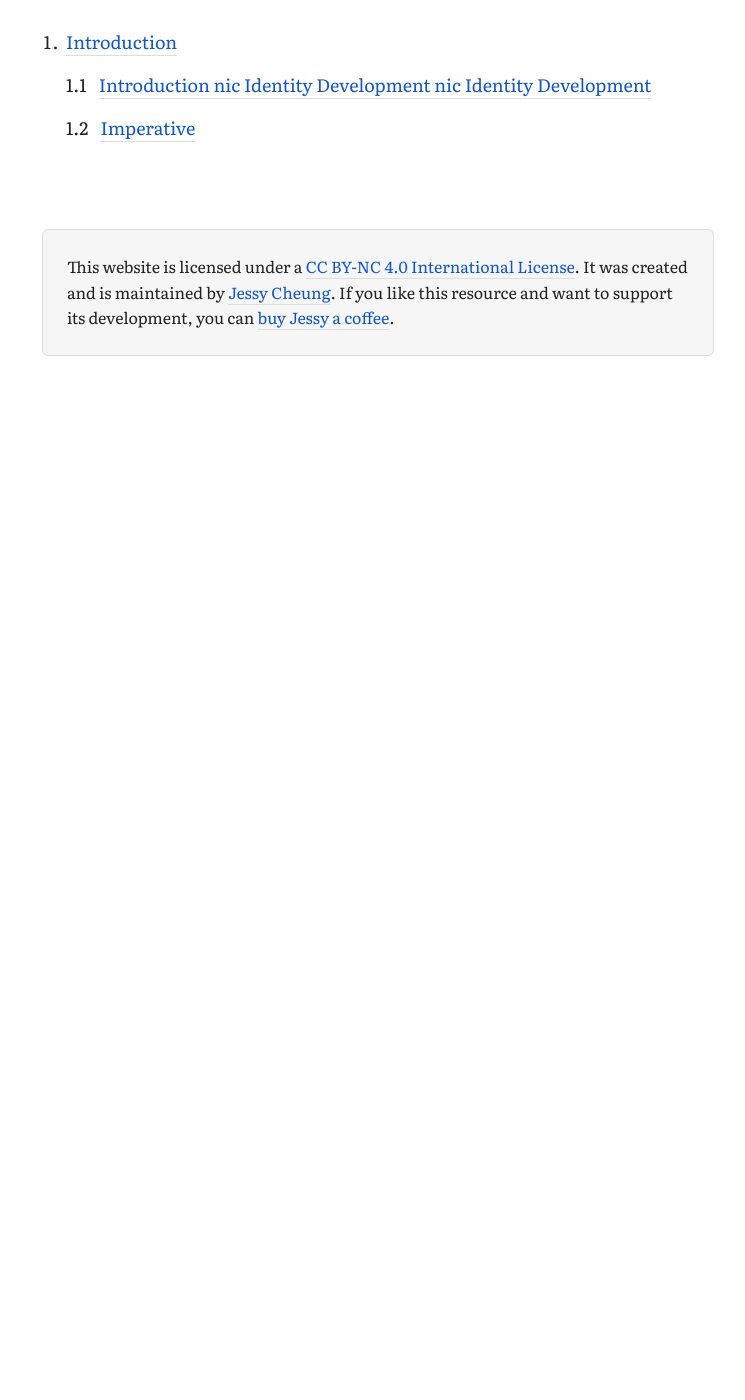
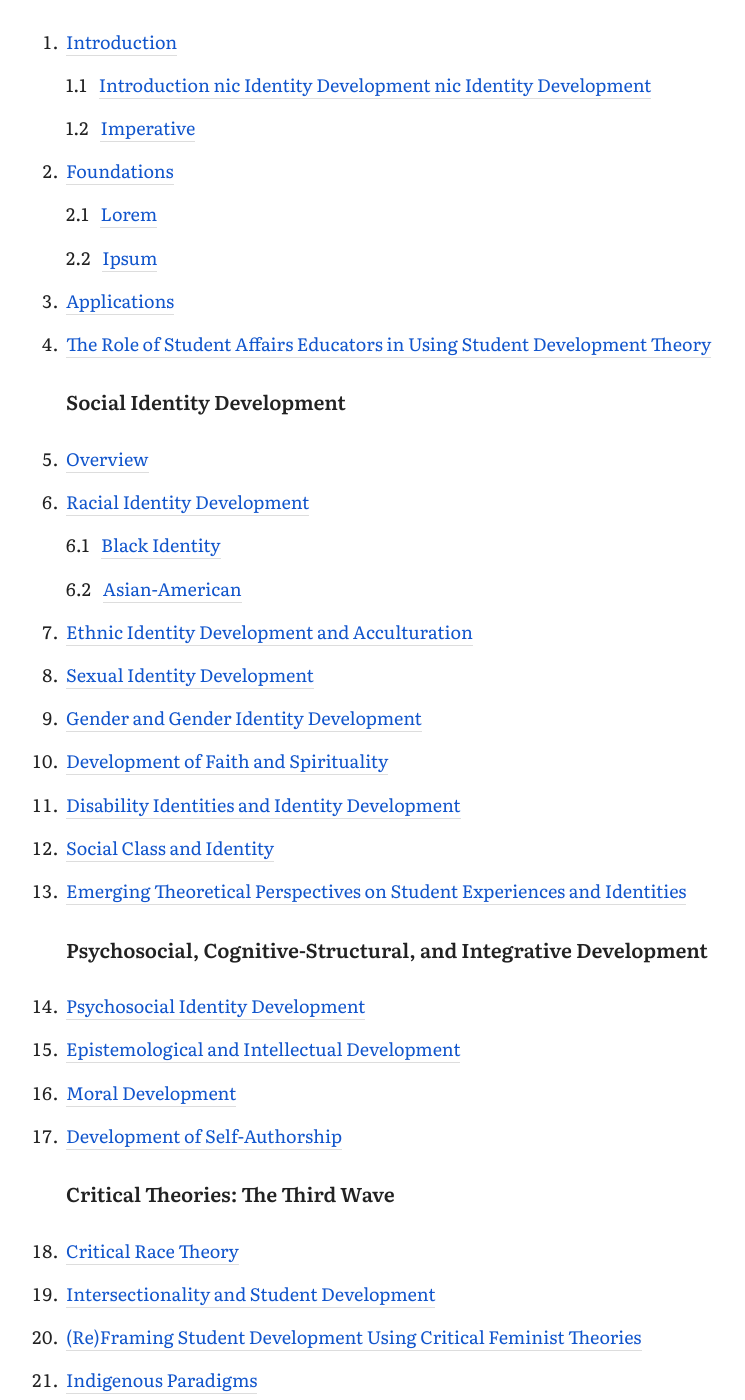
Before and after one commit to jl-c/jl-c.github.io, a Jekyll site: the page sandbox2.html, which Jekyll copies as it is, in a window 1280 px wide and 1400 px high, scrolled down 270 px. Shown: the whole window, without its empty margins (262-1007 px from the left). Built offline with Jekyll 4.4.1, drawn with Linux system fonts in a browser that asks for light colours; before the commit the page ends 900 px from its top, so only the background shows below that; some of the changed text lies outside the part shown.

Commit message:
Update sandbox2.html

```diff
--- a/sandbox2.html
+++ b/sandbox2.html
@@ -111,7 +111,6 @@ body{margin:1.5rem auto 0;padding:0 1.5rem}
 <li><a href=#>Introduction</a></li>
 <p><span>1.1</span><a href=#>Introduction nic Identity Development  nic Identity Development </a></p>
 <p><span>1.2</span><a href=#>Imperative</a></p>
-<div style=display:none>
 <li><a href=#>Foundations</a></li>
 <p><span>2.1</span><a href=#>Lorem</a></p>
 <p><span>2.2</span><a href=#>Ipsum</a></p>
@@ -146,7 +145,6 @@ body{margin:1.5rem auto 0;padding:0 1.5rem}
 </ol>
 </ol>
 </nav>
-</div>
 <footer>This website is licensed under a <a class=footer href=#>CC BY-NC 4.0 International License</a>. It was created and is maintained by <a class=footer href=#>Jessy Cheung</a>. If you like this resource and want to support its development, you can <a class=footer href=#>buy Jessy a coffee</a>.</footer>
 </body>
 </html>
```
